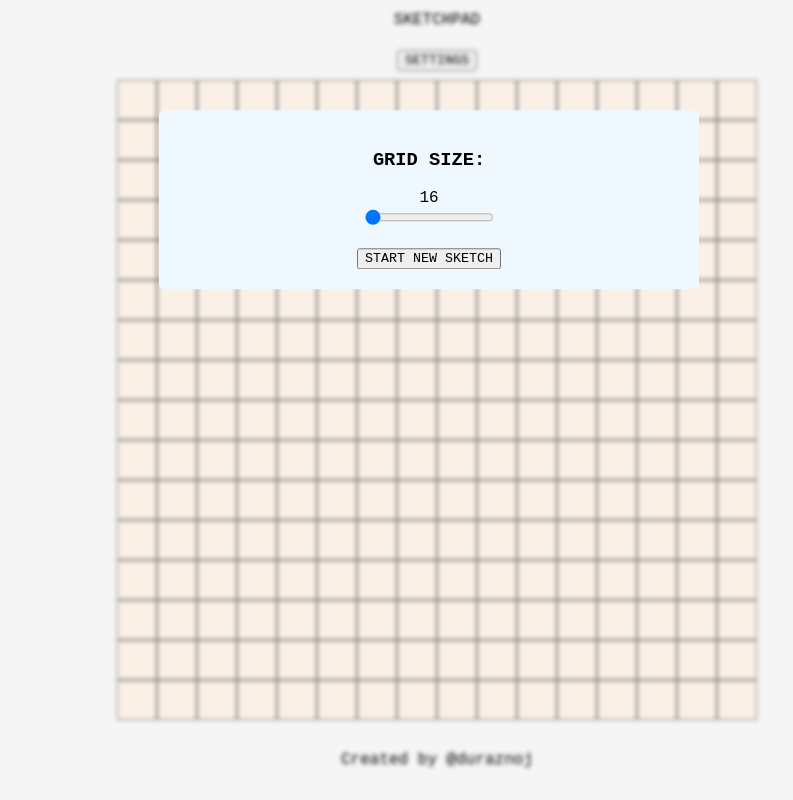
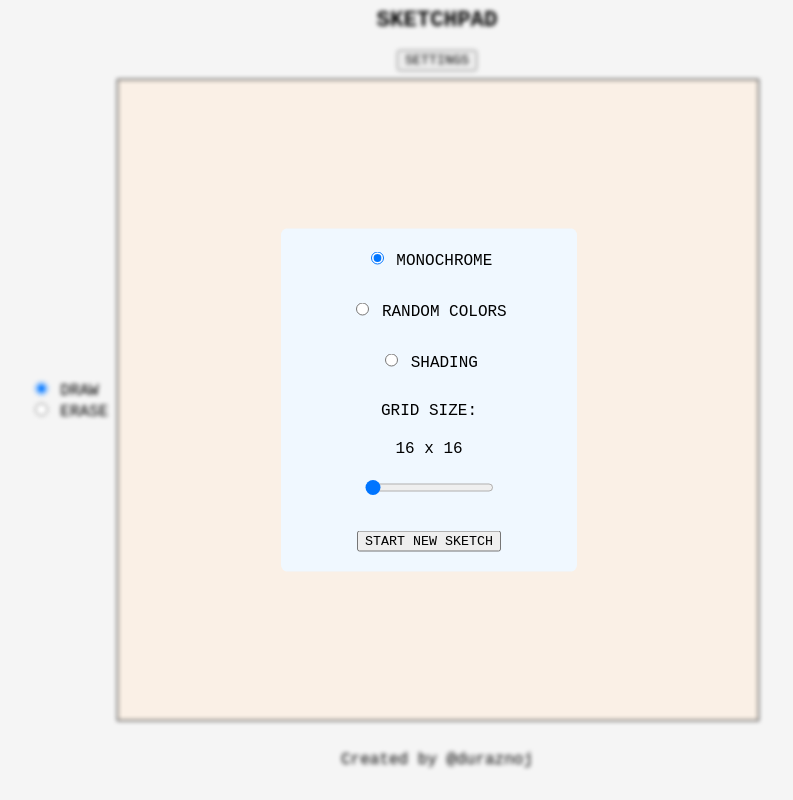
Before and after one commit to duraznoj/odin-sketchpad, a plain HTML site: page index.html in a window 1280 px wide. Both pictures are taken after a click on the button "SETTINGS". Shown: the whole page, without its empty margins (211-1004 px from the left). Drawn offline with Linux system fonts and the light colour scheme.

Commit message:
Add rainbow + shading color options and eraser

```diff
--- a/app.js
+++ b/app.js
@@ -1,13 +1,20 @@
 ///// CONSTANT DEFINITIONS /////
 
+//grid variables
 let numSquares;
 let sketchTiles;
 
+//get DOM elements
 const container = document.querySelector(".container");
+const drawTool = document.querySelector("#draw-radio");
+const eraseTool = document.querySelector("#erase-radio");
 const settingsBtn = document.querySelector("#settings-button");
 const settingsModalContent = document.querySelector(".settings-modal-content");
-const slider = document.querySelector("#slider-range");
+const slider = document.querySelector("#grid-size-slider-range");
 const gridSize = document.querySelector("#grid-size");
+const monoRadio = document.querySelector("#mono-radio");
+const rgbRadio = document.querySelector("#rgb-radio");
+const opacityRadio = document.querySelector("#opacity-radio");
 const startBtn = document.querySelector("#start-button");
 const columnLeft = document.querySelector(".column-left");
 const header = document.querySelector(".header");
@@ -19,30 +26,72 @@ const footer = document.querySelector(".footer");
 //array to store areas where if the user hovers over these we know that the user has stopped drawing
 const outOfDrawBounds = [columnLeft, header, columnRight, settings, footer];
 
-//const numSquares = 16; //height and width of sketch grid
-//numSquares = Number(slider.value);
-//console.log(typeof numSquares);
-
 // Update the current slider value (each time you drag the slider handle)
 slider.oninput = function() {
-  gridSize.textContent = this.value;
+  gridSize.textContent = this.value + ' x ' + this.value;
 }
 
 //flag for drawing pen down / up
 let drawLine = false;
 
+//flag for drawing vs erasing
+let eraseLine = false;
+
+//flag for drawing monochrome
+let monoRBG = false;
+
+//flag for drawing random RGB
+let randomRBG = false;
+
+//flag for drawing with incremental opacity (10% darker each time)
+let incrementOpacity = false;
+
 //flag for whether modal just closed to avoid drawing one dot for the square under the modal button
 let modalJustClosed = false;
 
+///// FUNCTION DEFINITIONS /////
 
-///// FUNCTIONS /////
+//function to fill in tile with colors corresponding to user defined settings
+const paintTile = (tileElem) => {
+  if(eraseLine) {
+    tileElem.style.backgroundColor = "transparent";
+  } else if (monoRBG) {
+    tileElem.style.backgroundColor = "black";
+  }
+  else if (randomRBG) {
+    const randRed = Math.floor((Math.random() * 25500) / 100);
+    const randGreen = Math.floor((Math.random() * 25500) / 100);
+    const randBlue = Math.floor((Math.random() * 25500) / 100);
+    tileElem.style.backgroundColor = `rgb(${randRed}, ${randGreen}, ${randBlue})`;
+  } else if (incrementOpacity) {
+    const alphaValue = Math.round(Number(tileElem.getAttribute("data-alpha-counter")) * 10) / 10;
+    if(alphaValue < 1) {
+      tileElem.style.backgroundColor = `rgb(0,0,0,${alphaValue})`;
+      tileElem.setAttribute("data-alpha-counter", `${alphaValue + 0.1}`);
+    } else if(alphaValue === 1) {
+      tileElem.style.backgroundColor = `rgb(0,0,0,${alphaValue})`;
+    }
+  }
+}
 
 //function to draw grid tiles and add event listeners which set out how line drawings can be constructed by the user
 const initTiles = () => {
 
+  //get grid dimensions from slider
   numSquares = Number(slider.value);
-  //update slider to show slider content
-  gridSize.textContent = numSquares;
+
+  //set slider text value to show grid dimensions
+  gridSize.textContent = numSquares + ' x ' + numSquares;
+
+  //get value from checkbox so we know if we need to draw monochrome colors for each tile
+  monoRBG = monoRadio.checked;
+
+  //get value from checkbox so we know if we need to draw random colors for each tile
+  randomRBG = rgbRadio.checked;
+  //console.log(randomRBG)
+
+  //get value from checkbox so we know if we need to draw incremental opacity for a given tile
+  incrementOpacity = opacityRadio.checked;
 
   //create blank matrix of numSquares x numSquares
   sketchTiles = Array(numSquares).fill('').map(() => Array(numSquares).fill(''));
@@ -62,41 +111,36 @@ const initTiles = () => {
       const tileElement = document.createElement("div");
       //tileElement.setAttribute("class", 'tile');
       tileElement.setAttribute("class", `tile-${rowIdx}-${columnIdx}`); //name the tile so we could access it by name if we want
+      tileElement.setAttribute("data-alpha-counter", 0.1); //attribute to store opacity value
 
       //if user clicked a square then set flag to true so other squares know we are drawing and color the current square
       tileElement.addEventListener('pointerdown', (event) => {
         if(!modalJustClosed && (settingsModalContent.style.display === "none" || window.getComputedStyle(settingsModalContent).getPropertyValue("display") === "none")) {
-          drawLine = true;
-          tileElement.style.backgroundColor = "black";
+          drawLine = true; //enable drawing
+          paintTile(tileElement); //edit tile color
         }
-        //drawLine = true;
-        //tileElement.style.backgroundColor = "black";
-        //console.log(`Pointer moved in for tile-${rowIdx}-${columnIdx}`);
       });
 
       //color the current square if the user has clicked on another square
       tileElement.addEventListener('pointerover', (event) => {
-        if(drawLine && !modalJustClosed && (settingsModalContent.style.display === "none" || window.getComputedStyle(settingsModalContent).getPropertyValue("display") === "none")) tileElement.style.backgroundColor = "black";
+        if(drawLine && !modalJustClosed && (settingsModalContent.style.display === "none" || window.getComputedStyle(settingsModalContent).getPropertyValue("display") === "none")) {
+          paintTile(tileElement); //edit tile color
+        }
       });
 
       //color the current square and then set flag to false so other squares know we have stopped drawing
       tileElement.addEventListener('pointerup', (event) => {
         if(!modalJustClosed && (settingsModalContent.style.display === "none" || window.getComputedStyle(settingsModalContent).getPropertyValue("display") === "none")) {
-          tileElement.style.backgroundColor = "black";
-          drawLine = false;
-
+          paintTile(tileElement); //edit tile color
         }
-        //tileElement.style.backgroundColor = "black";
-        //drawLine = false;
+        drawLine = false; //stop drawing when user lifts up their pointing device
       });
 
       //add tile to row in the DOM
       rowElement.appendChild(tileElement);
 
     });
-
   });
-
 }
 
 
@@ -105,9 +149,21 @@ const initTiles = () => {
 //add grid tiles
 initTiles();
 
+//listen for changes to draw tool
+drawTool.addEventListener("change", (event) => {
+  //console.log(event.target.value)
+  eraseLine = false;
+});
+
+//listen for changes to erase tool
+eraseTool.addEventListener("change", (event) => {
+  //console.log(event.target.value)
+  eraseLine = true;
+});
+
 //open modal when settings button is clicked
 settingsBtn.addEventListener("pointerdown", (event) => {
-  settingsModalContent.style.display = "block";
+  settingsModalContent.style.display = "flex";
   container.classList.add("is-blurred"); //blur background
 });
 
@@ -120,6 +176,12 @@ startBtn.addEventListener("pointerdown", (event) => {
   container.appendChild(sketchGrid);
   //create new grid tiles
   initTiles();
+
+  //reset radio buttons
+  eraseLine = false;
+  eraseTool.checked = false;
+  drawTool.checked = true;
+
   container.classList.remove("is-blurred"); //remove background blur
   //set modal closed flag true to tiles will know not to draw mark under where we clicked the start button
   modalJustClosed = true;
--- a/index.html
+++ b/index.html
@@ -11,7 +11,18 @@
 <body>
   <div class="container">
 
-    <div class="column-left"></div>
+    <div class="column-left">
+      <div class="toolbar">
+        <div>
+          <input type="radio" id="draw-radio" id="draw" name="tool-radio" checked>
+          <label for="draw-radio">DRAW</label>
+        </div>
+        <div>
+          <input type="radio" id="erase-radio" id="erase" name="tool-radio" >
+          <label for="erase-radio">ERASE</label>
+        </div>
+      </div>
+    </div>
 
     <div class="header">
       <div class="header-text">
@@ -38,13 +49,27 @@
 
   <div class="settings-modal">
     <div class="settings-modal-content">
-      <h3>GRID SIZE:</h3>
-      <div id="grid-size"></div>
-      <div class="slidecontainer">
-        <input type="range" min="16" max="100" value="16" class="slider" id="slider-range">
+      <div>
+        <input type="radio" id="mono-radio" name="settings-radio" checked>
+        <label for="mono-radio">MONOCHROME</label>
       </div>
-      <br>
-      <button id="start-button">START NEW SKETCH</button>
+      <div>
+        <input type="radio" id="rgb-radio" name="settings-radio">
+        <label for="rgb-radio">RANDOM COLORS</label>
+      </div>
+      <div>
+        <input type="radio" id="opacity-radio" name="settings-radio" >
+        <label for="rgb-radio">SHADING</label>
+      </div>
+      <div class="grid-size-slider">GRID SIZE:
+        <div id="grid-size"></div>
+        <div class="gridsizeslidecontainer">
+          <input type="range" min="16" max="100" value="16" class="gridsizeslider" id="grid-size-slider-range">
+        </div>
+      </div>
+      <div class="start-button">
+        <button id="start-button">START NEW SKETCH</button>
+      </div>
     </div>
   </div>
 
--- a/style.css
+++ b/style.css
@@ -14,6 +14,11 @@ body {
   grid-column: 2
 }
 
+.header-text {
+  font-size: 1.4em;
+  font-weight: bold;
+}
+
 .header, .footer {
   display: flex;
   justify-content: center;
@@ -25,10 +30,17 @@ body {
   grid-column: 2
 }
 
+.footer-text {
+  font-size: 1em;
+}
+
 .column-left {
   grid-row: 1 / span 4;
   width: 100%;
   height: 100%;
+  display: flex;
+  justify-content: center;
+  align-items: center;
 }
 
 .column-right {
@@ -43,20 +55,9 @@ body {
   grid-template-columns: 10ch 80vh 10vh;
   justify-content: center;
   align-items: center;
-  /*background-color: aliceblue;*/
   display: grid;
-  /*width: 100%;
-  height: 100%;*/
   z-index: 1;
 }
-
-/*.header, .settings, .footer {
-  flex: 1 1 auto;
-}
-
-.sketchgrid {
-  flex: 10 1 0;
-}*/
 
 .settings {
   display: flex;
@@ -69,16 +70,28 @@ body {
 .settings-modal-content {
   z-index: 2;
   display: none;
-  top: 25%;
+  top: 50%;
   left: 50%;
   background-color: aliceblue;
   transform: translate(-50%, -50%);
   padding: 20px;
-  width: 70%;
-  max-width: 500px;
+  max-width: 80%;
+  min-width: 20%;
+  max-height: 80%;
+  min-height: 30%;
   position: absolute;
   border-radius: 2%;
   text-align: center;
+  flex-direction: column;
+  justify-content: center;
+  align-items: space-between;
+  gap: 30px;
+}
+
+.grid-size-slider {
+  display: flex;
+  flex-direction: column;
+  gap: 20px;
 }
 
 .is-blurred {
@@ -99,10 +112,10 @@ body {
   justify-content: center;
   align-items: space-around;
   background-color: linen;
-  /*--grid-height: 80vh;*/
   --grid-height: 100%;
   width: var(--grid-height);
   height: var(--grid-height);
+  border: thin solid black;
 }
 
 [class^="row"] {
@@ -116,7 +129,6 @@ body {
 
 [class^="tile"] {
   flex: 1 1 0;
-  /*background-color: green;*/
-  border: thin solid grey;
+  /*border: 0.001px solid grey;*/
   flex-grow: stretch;
 }
```
